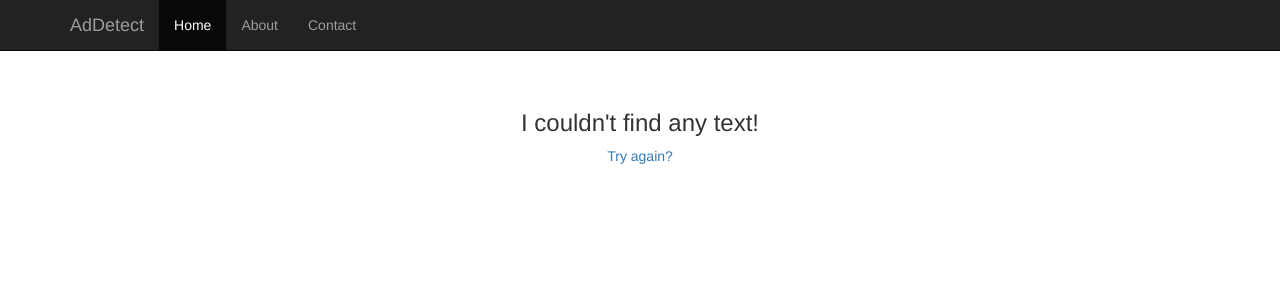
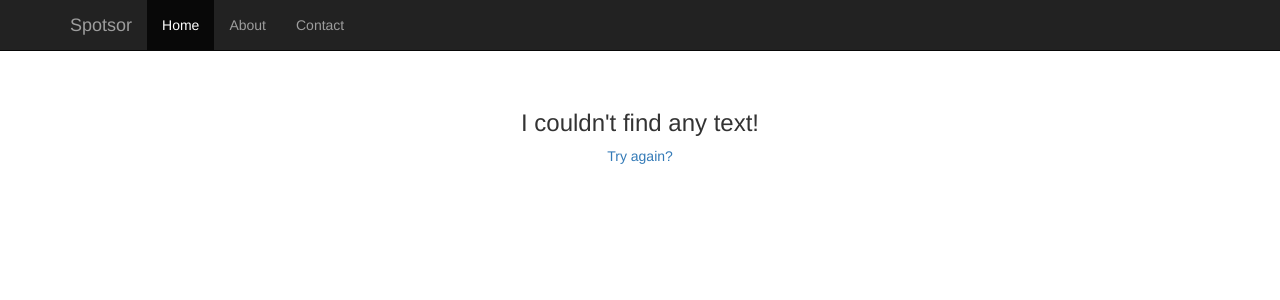
Before and after one commit to CStephenson970/AdDetector, a Flask app: template app/AdDetector/templates/null_output.html in a window 1280 px wide. Shown: the top 300 px of the page. Run offline with Flask 2, Linux system fonts and the light colour scheme; the template is opened without the code that fills it, so the values that code supplies are empty; parts of the project's set-up code (start-up, migrations or seed data) failed here and were passed over; some libraries are stand-ins or nearby versions.

Commit message:
Fix the info on the null entry page

```diff
--- a/app/AdDetector/templates/null_output.html
+++ b/app/AdDetector/templates/null_output.html
@@ -9,7 +9,7 @@
     <meta name="author" content="">
     <link rel="icon" href="../../favicon.ico">
 
-    <title>AdDetect</title>
+    <title>Spotsor</title>
 
     <!-- Bootstrap core CSS -->
     <link href="../static/css/bootstrap.min.css" rel="stylesheet">
@@ -30,7 +30,7 @@
             <span class="icon-bar"></span>
             <span class="icon-bar"></span>
           </button>
-          <a class="navbar-brand" href="#">AdDetect</a>
+          <a class="navbar-brand" href="#">Spotsor</a>
         </div>
         <div id="navbar" class="collapse navbar-collapse">
           <ul class="nav navbar-nav">
@@ -47,7 +47,7 @@
           <div class="container">
             <div class="starter-template">
               <h3>I couldn't find any text!</h3>
-              <a href="http://localhost:5000/">Try again?</a>
+              <a href="http://spotsor.io/">Try again?</a>
             </div>
 
             <script src="https://code.jquery.com/jquery-1.10.2.min.js"></script>
```
